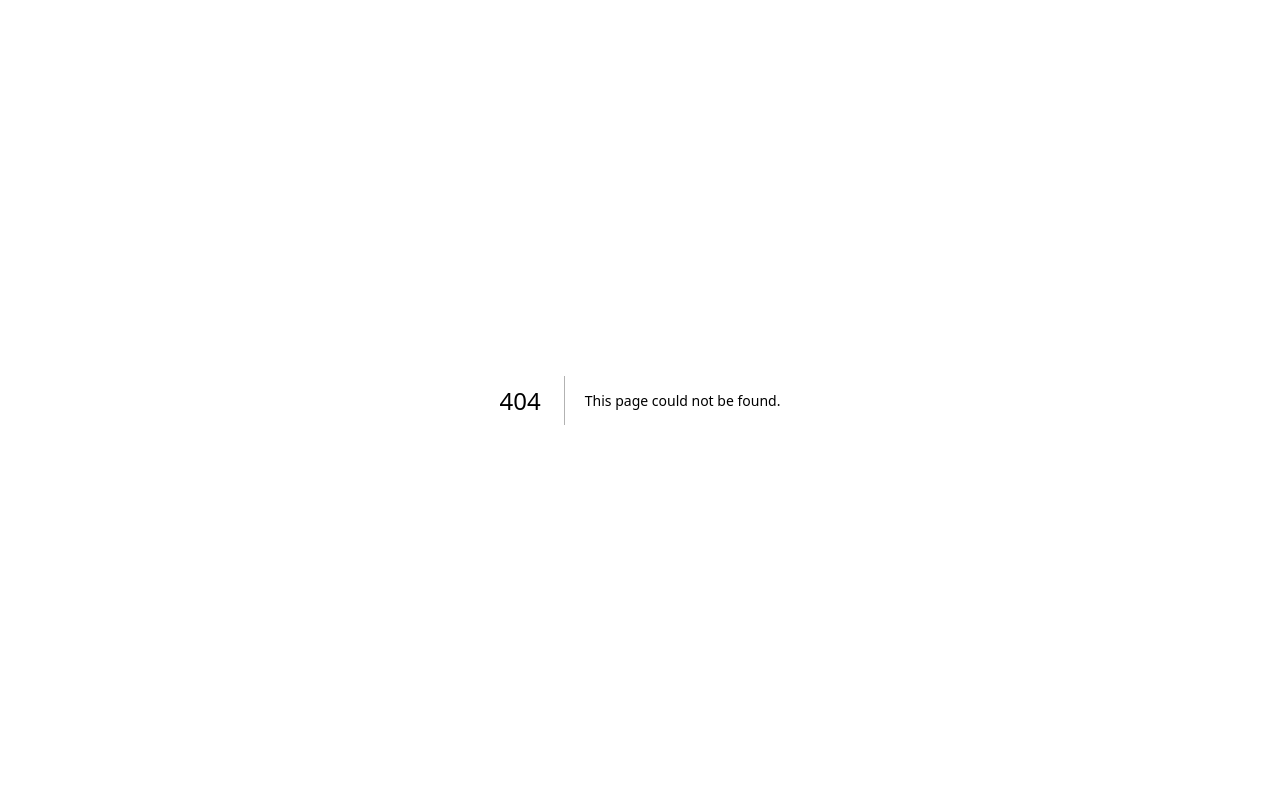
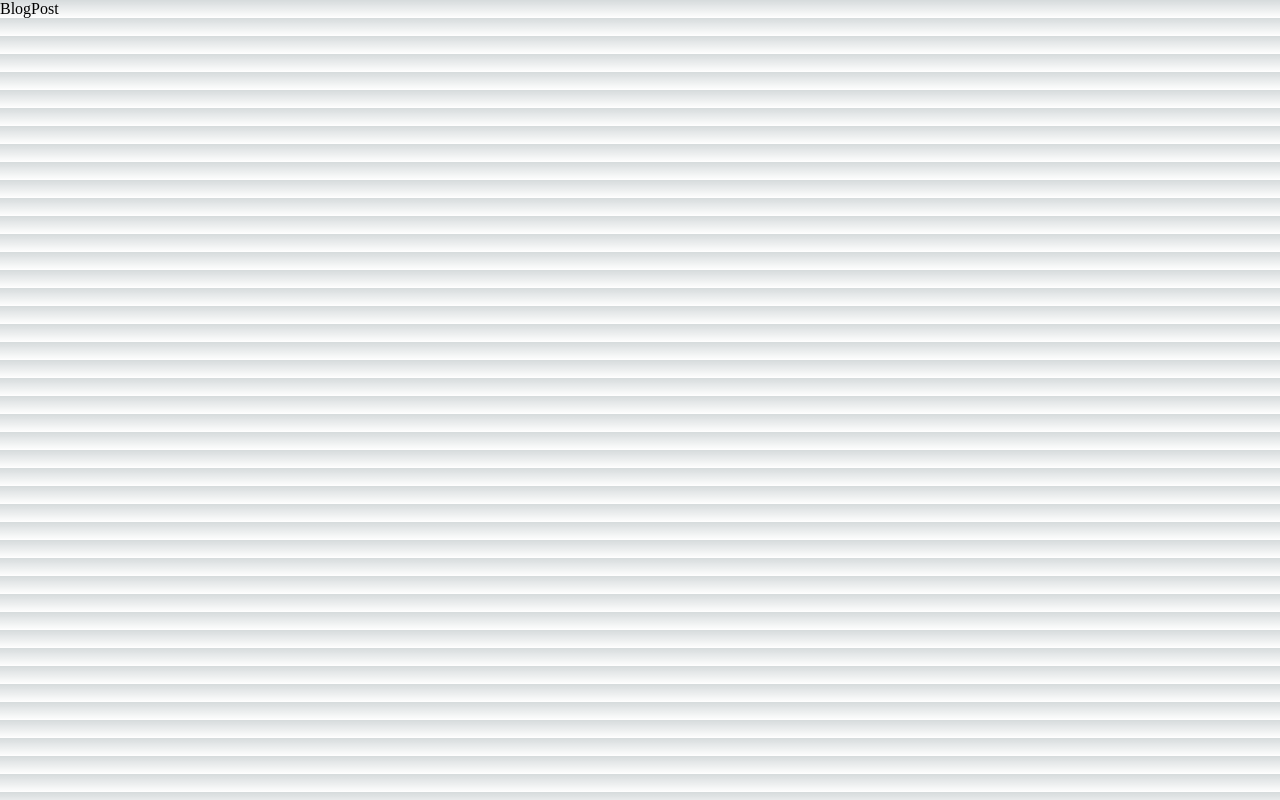
Before and after one commit to rachelCodes20/Nextjs-Blog, a Next.js app in the folder tech-tales/: page /blog/1 in a window 1280 px wide. Before the commit this address had no page. Built offline with nearby package versions, Linux system fonts and the light colour scheme.

Commit message:
trying out slug

```diff
--- /dev/null
+++ b/tech-tales/app/blog/[slug]/page.tsx
@@ -0,0 +1,9 @@
+import React from 'react'
+
+function BlogPost() {
+  return (
+    <div>BlogPost</div>
+  )
+}
+
+export default BlogPost
```
